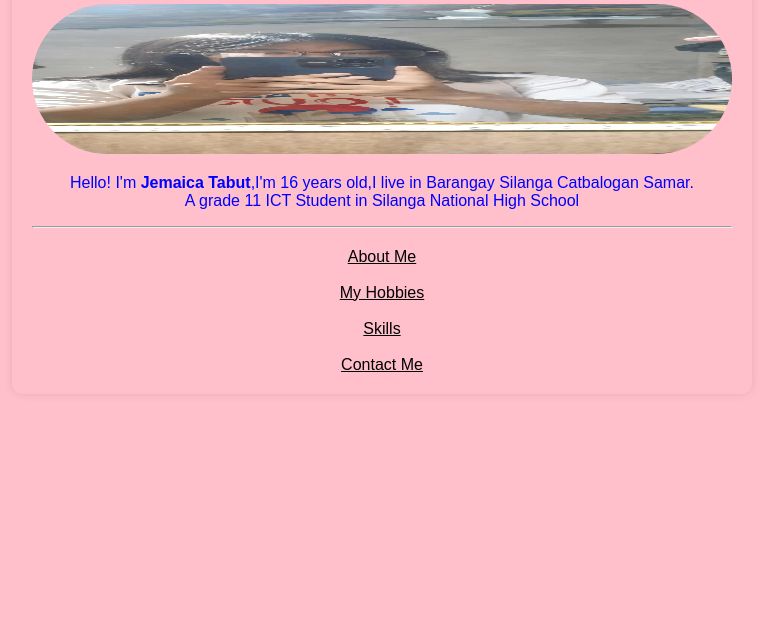
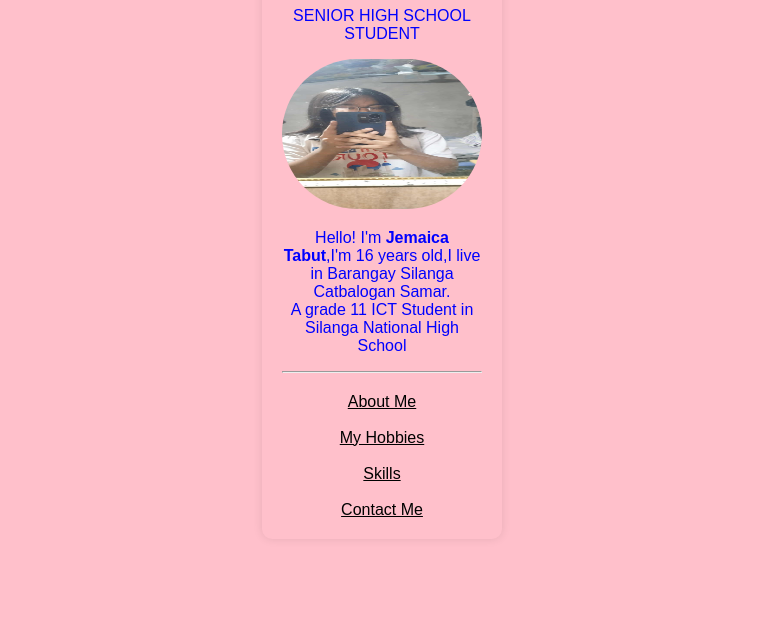
Before and after one commit to jemaica2009/maimai, a plain HTML site: page index.html in a window 1280 px wide. Shown: the part 160-800 px from the top of the page, without its empty margins (258-1021 px from the left). Drawn offline with Linux system fonts and the light colour scheme.

Commit message:
Update index.html

```diff
--- a/index.html
+++ b/index.html
@@ -18,7 +18,7 @@
     }
     .container {
       width: 90%;
-      max-width: 700px;
+      max-width: 200px;
       background-color: pink;
       border-radius: 10px;
       box-shadow: 0 0 10px rgba(0,0,0,0.1);
```
